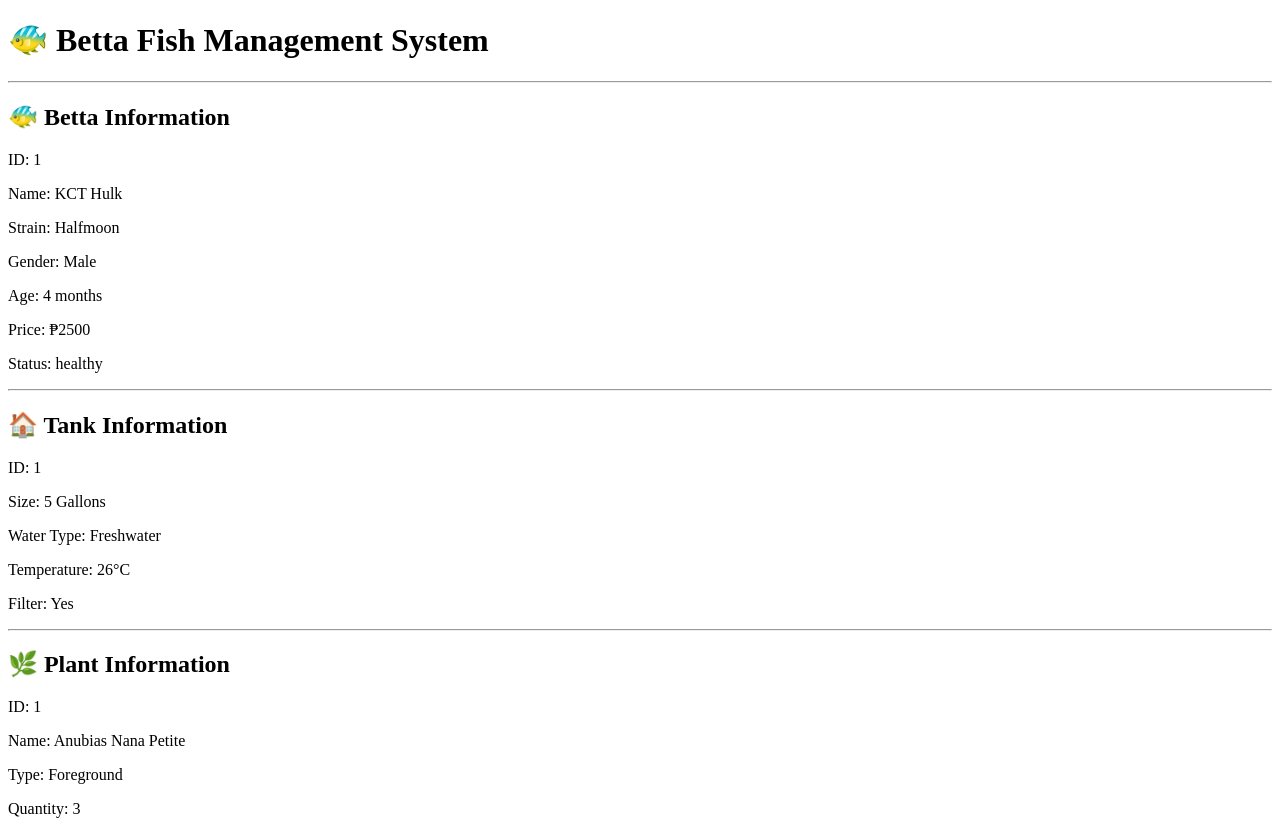
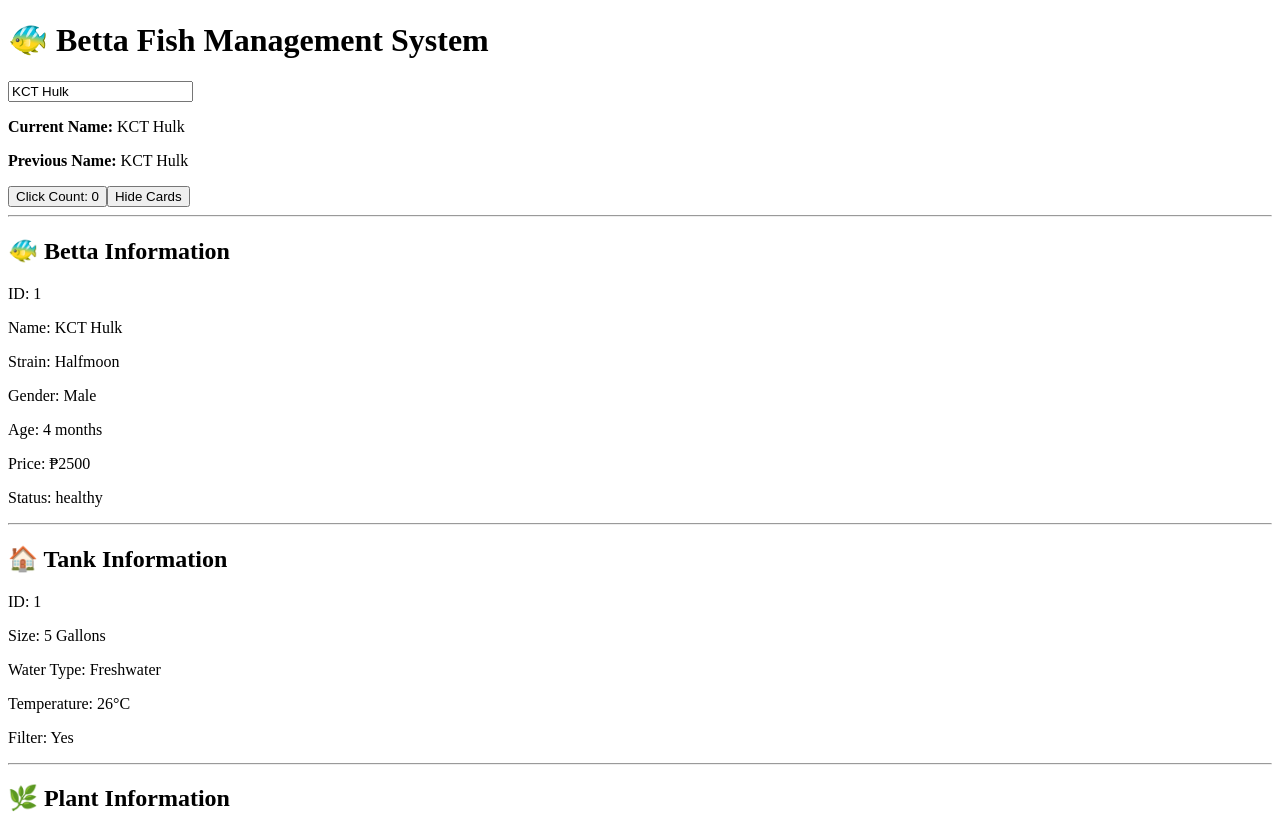
Before and after one commit to RavenBelen/itelect4-project-belen, a React (Vite) app: page / in a window 1280 px wide. Shown: the top 820 px of the page. Built offline with nearby package versions, Linux system fonts and the light colour scheme.

Commit message:
GT 2 Part 2

```diff
--- a/src/App.tsx
+++ b/src/App.tsx
@@ -1,12 +1,17 @@
+import { useEffect, useRef, useState } from "react";
+
 import BettaCard from "./components/BettaCard";
 import TankCard from "./components/TankCard";
 import PlantCard from "./components/PlantCard";
+
+import { useToggle } from "./hooks/useToggle";
+import { usePrevious } from "./hooks/usePrevious";
 
 import type {
   Betta,
   Tank,
   Plant,
-} from "./types/index.ts";
+} from "./types";
 
 function App() {
 
@@ -35,22 +40,88 @@ function App() {
     quantity: 3,
   };
 
+  // useState #1
+  const [bettaName, setBettaName] = useState<string>(betta.name);
+
+  // useState #2
+  const [visitCount, setVisitCount] = useState<number>(0);
+
+  // Custom Hook #1
+  const { value: showInfo, toggle } = useToggle(true);
+
+  // Custom Hook #2
+  const previousName = usePrevious(bettaName);
+
+  // useRef
+  const inputRef = useRef<HTMLInputElement>(null);
+
+  // useEffect
+  useEffect(() => {
+    document.title = `Betta: ${bettaName}`;
+  }, [bettaName]);
+
+  // Typed Event Handler
+  const handleChange = (
+    event: React.ChangeEvent<HTMLInputElement>
+  ): void => {
+    setBettaName(event.target.value);
+  };
+
   const handleClick = (): void => {
-    alert("Welcome to Betta Fish Management System!");
+    setVisitCount((prev) => prev + 1);
+    inputRef.current?.focus();
   };
 
   return (
-    <>
+    <div className="container">
       <h1>🐠 Betta Fish Management System</h1>
+
+      <input
+        ref={inputRef}
+        type="text"
+        value={bettaName}
+        onChange={handleChange}
+        placeholder="Enter Betta Name"
+      />
+
+      <p>
+        <strong>Current Name:</strong> {bettaName}
+      </p>
+
+      <p>
+        <strong>Previous Name:</strong>{" "}
+        {previousName ?? "None"}
+      </p>
+
+      <button onClick={handleClick}>
+        Click Count: {visitCount}
+      </button>
+
+      <button onClick={toggle}>
+        {showInfo ? "Hide Cards" : "Show Cards"}
+      </button>
+
       <hr />
-      <BettaCard betta={betta} />
-      <hr />
-      <TankCard tank={tank} />
-      <hr />
-      <PlantCard plant={plant} />
-      <hr />
-      <button onClick={handleClick}>Show Message</button>
-    </>
+
+      {showInfo && (
+        <>
+          <BettaCard
+            betta={{
+              ...betta,
+              name: bettaName,
+            }}
+          />
+
+          <hr />
+
+          <TankCard tank={tank} />
+
+          <hr />
+
+          <PlantCard plant={plant} />
+        </>
+      )}
+    </div>
   );
 }
 
--- /dev/null
+++ b/src/hooks/usePrevious.ts
@@ -0,0 +1,13 @@
+import { useEffect, useRef, useState } from "react";
+
+export function usePrevious<T>(value: T): T | undefined {
+  const [previousValue, setPreviousValue] = useState<T | undefined>(undefined);
+  const ref = useRef<T | undefined>(undefined);
+
+  useEffect(() => {
+    setPreviousValue(ref.current);
+    ref.current = value;
+  }, [value]);
+
+  return previousValue;
+}
--- /dev/null
+++ b/src/hooks/useToggle.ts
@@ -0,0 +1,11 @@
+import { useState } from "react";
+
+export function useToggle(initialValue: boolean = false) {
+  const [value, setValue] = useState<boolean>(initialValue);
+
+  const toggle = (): void => {
+    setValue((prev) => !prev);
+  };
+
+  return { value, toggle };
+}
```
